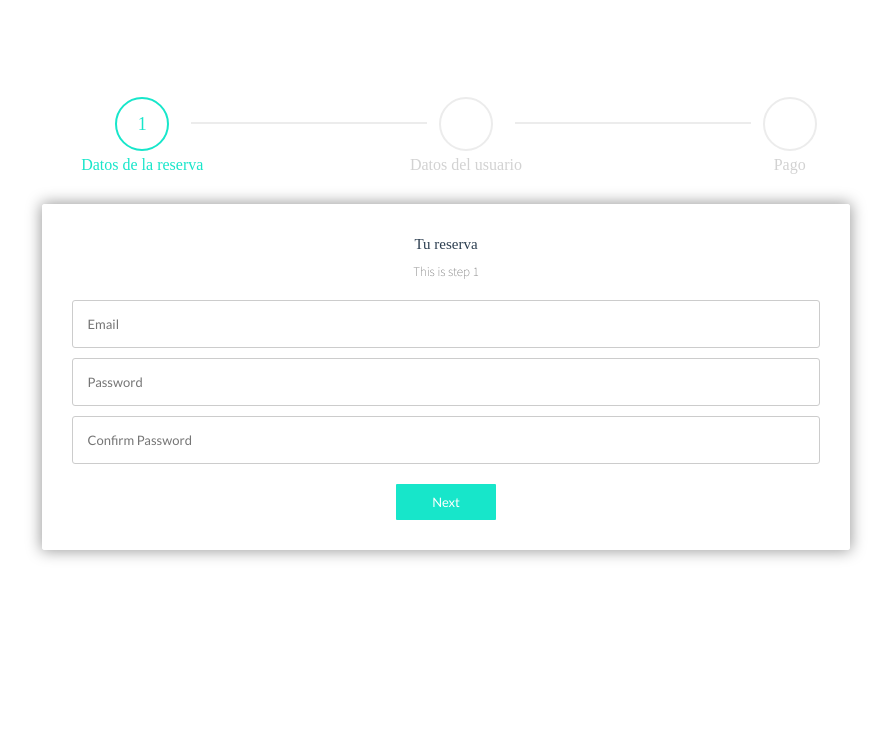
After one commit to Diesouto/MonarchHotel, a PHP site: page /payment.php in a window 1280 px wide. The commit adds this page. Shown: the top 749 px of the page, without its empty margins (194-1085 px from the left). Run offline with PHP 8.4, Linux system fonts and the light colour scheme; some libraries are stand-ins or nearby versions.

Commit message:
Added payment

```diff
--- /dev/null
+++ b/css/payment.css
@@ -0,0 +1,165 @@
+@charset "UTF-8";
+@import url("https://fonts.googleapis.com/css2?family=Lato&display=swap");
+@import url("https://fonts.googleapis.com/css2?family=Source+Sans+Pro:wght@200&display=swap");
+
+h1 {
+  font-family: "Source Sans Pro", sans-serif;
+  font-size: 71px;
+  font-weight: normal;
+  margin-bottom: 10px;
+}
+
+h3 {
+  font-family: "Source Sans Pro", sans-serif;
+  font-size: 48px;
+  font-weight: ultralight;
+  margin: 0px 0px 40px 0px;
+}
+
+h4 {
+  font-family: "Lato";
+  font-size: 15px;
+  font-weight: normal;
+  color: #17e6ca;
+  margin: 40px 0px 0px 0px;
+}
+
+h5 {
+  font-family: "Source Sans Pro", sans-serif;
+  font-size: 12px;
+  color: #D8D8D8;
+}
+
+p {
+  font-family: "Lato";
+  font-size: 20px;
+  font-weight: normal;
+}
+
+#msform{
+  width: 80%;
+  margin: 50px auto;
+  text-align: center;
+  position: relative;
+}
+#msform fieldset{
+  background: white;
+  border: 0 none;
+  border-radius: 3px;
+  box-shadow: 0 0 15px 1px rgba(0, 0, 0, 0.4);
+  padding: 20px 30px;
+  box-sizing: border-box;
+  width: 80%;
+  margin: 0 10%;
+  position: absolute;
+}
+#msform fieldset:not(:first-of-type){
+  display: none;
+}
+#msform input, #msform textarea{
+  padding: 15px;
+  border: 1px solid #ccc;
+  border-radius: 3px;
+  margin-bottom: 10px;
+  width: 100%;
+  box-sizing: border-box;
+  font-family: 'Lato', sans-serif !important;
+  color: #2C3E50;
+  font-size: 13px;
+}
+#msform .action-button{
+  width: 100px;
+  background: #17e6ca;
+  font-weight: 400;
+  color: white;
+  border: 0 none;
+  border-radius: 1px;
+  cursor: pointer;
+  padding: 10px 5px;
+  margin: 10px 5px;
+}
+#msform .action-button:hover, #msform .action-button:focus{
+  color: #17e6ca;
+  background-color: white;
+  font-weight: 100;
+  box-shadow: 0 0 0 1px #17e6ca;
+}
+.fs-title{
+  font-size: 15px;
+  color: #2C3E50;
+  margin-bottom: 10px;
+  font-weight:500;
+}
+.fs-subtitle{
+  font-weight: normal;
+  font-size: 13px;
+  color: #666;
+  margin-bottom: 20px;
+}
+#progressbar {
+  margin-bottom: 30px;
+  overflow: hidden;
+  counter-reset: step;
+}
+#progressbar li {
+    list-style-type: none;
+    color: #D2D2D2;
+    font-size: 16px;
+    width: 33.33%;
+    float: left;
+    position: relative;
+}
+#progressbar li.active {
+    color: #17e6ca;
+}
+#progressbar li:before{
+    content:'' ;/*counter(step)*/
+    counter-increment: step;
+    width: 50px;
+    line-height: 50px;
+    display: block;
+    font-size: 18px;
+    color:#fff ;
+    background: transparent;
+    border-radius: 100%;
+    margin: 0 auto 5px auto;
+  border: 2px solid #ECECEC;
+}
+#progressbar li:nth-child(1):before{
+  content:"1" ;
+  font-family: 'FontAwesome';
+}
+#progressbar li:nth-child(2):before{
+  content:"2" ;
+  font-family: 'FontAwesome';
+}
+#progressbar li:nth-child(3):before{
+  content:"3" ;
+  font-family: 'FontAwesome';
+}
+#progressbar li:after {
+    content: '';
+    width: 73%;
+    height: 2px;
+    background: #ECECEC;
+    position: absolute;
+    left: -35%;
+    top: 25px;
+    z-index: -1;
+}
+#progressbar li:first-child:after {
+  content: none;
+}
+#progressbar li.active:before {
+    border: 2px solid #17e6ca;
+    color: #17e6ca;
+  /* content: "\f164";*/
+}
+#progressbar li.active:after {
+  background: #17e6ca;
+  color: white;
+}
+.form_holder {
+    text-align: center;
+    margin: 30px 0 0;
+}
--- a/css/styles.css
+++ b/css/styles.css
@@ -70,6 +70,10 @@ p {
   font-family: "Lato";
   font-size: 20px;
   font-weight: normal;
+}
+
+sup {
+  font-size: 13px;
 }
 
 hr {
--- a/css/styles.scss
+++ b/css/styles.scss
@@ -85,6 +85,10 @@ p {
     font-weight: normal;
 }
 
+sup {
+    font-size: 13px;
+}
+
 hr {
     width: 5em;
 }
--- a/gestorBBDD.php
+++ b/gestorBBDD.php
@@ -159,7 +159,7 @@ function getHabitaciones () {
                                     <ul>
                                         <li>
                                             <h5>Tamaño</h5>
-                                            <p>' . $row['m2'] .'</p>
+                                            <p>' . $row['m2'] .'m<sup>2</sup></p>
                                             <h5>Ventana</h5>
                                             <p>' . $row['ventana'] .'</p>
                                         </li>
@@ -170,7 +170,15 @@ function getHabitaciones () {
                                             <p>' . $row['internet'] .'</p>
                                         </li>
                                     </ul>
-                                    <a href="#"><button class="button">Más información</button></a>
+                                    <form action = "' . htmlspecialchars($_SERVER["PHP_SELF"]) .'" method = "POST">
+                                        <input name="tipo_de_habitacion" type="hidden" value="' . $row['tipo_de_habitacion'] .'">
+                                        <input name="precio" type="hidden" value="' . $row['precio'] .'">
+                                        <input name="m2" type="hidden" value="' . $row['m2'] .'">
+                                        <input name="ventana" type="hidden" value="' . $row['ventana'] .'">
+                                        <input name="servicio_limpieza" type="hidden" value="' . $row['servicio_limpieza'] .'">
+                                        <input name="internet" type="hidden" value="' . $row['internet'] .'">
+                                        <input name="cargarDatos" class="button" type="submit" value="Reservar">
+                                    </form>
                                 </div>
                             </div>';
         }
@@ -223,6 +231,9 @@ function getHabitacion ($id) {
     return $resultado;
 }
 
+
+
+
 #endregion
 
 
@@ -252,6 +263,39 @@ function addHabitacion () {
     unset($stmt);
 }
 
+
+function addDatosReserva() {
+    $checkin = $_POST['checkin'];
+    $chekout = $_POST['checkout'];
+    $diasReserva = $chekout->diff($checkin)->format("%a");
+
+    $_SESSION['reserva'][0] = $_SESSION['usuario'][0];
+    $_SESSION['reserva'][1] = $checkin;
+    $_SESSION['reserva'][2] = $diasReserva;
+}
+
+function addReserva() {
+    session_start();
+    $bd = loadBBDD();
+    $sql = "INSERT INTO RESERVAS (`num_reserva`, `id_usuario`, `fecha_reserva`, `num_dias`)
+            VALUES (?,?,?,?)";
+
+    try {
+        $stmt = $bd->prepare($sql);
+
+        $stmt->bindValue(1, null);
+        $stmt->bindValue(2, $_SESSION['reserva'][0]);
+        $stmt->bindValue(3, $_SESSION['reserva'][1]);
+        $stmt->bindValue(4, $_SESSION['reserva'][2]);
+
+        $stmt->execute();
+    }
+    catch (\Exception $e) {
+        $bd->rollback();
+        throw $e;
+    }
+    unset($stmt);
+}
 
 #endregion
 
--- /dev/null
+++ b/js/payment.js
@@ -0,0 +1,69 @@
+$(function () {
+  var current_fs, next_fs, previous_fs;
+  var left, opacity, scale;
+  var animating;
+  $(".next").click(function () {
+    if (animating) return false;
+    animating = true;
+
+    current_fs = $(this).parent();
+    next_fs = $(this).parent().next();
+    $("#progressbar li").eq($("fieldset").index(next_fs)).addClass("active");
+    next_fs.show();
+    current_fs.animate(
+      { opacity: 0 },
+      {
+        step: function (now, mx) {
+          scale = 1 - (1 - now) * 0.2;
+          left = now * 50 + "%";
+          opacity = 1 - now;
+          current_fs.css({ transform: "scale(" + scale + ")" });
+          next_fs.css({ left: left, opacity: opacity });
+        },
+        duration: 1000,
+        complete: function () {
+          current_fs.hide();
+          animating = false;
+        },
+        easing: "easeInOutBack",
+      }
+    );
+  });
+
+  $(".previous").click(function () {
+    if (animating) return false;
+    animating = true;
+
+    current_fs = $(this).parent();
+    previous_fs = $(this).parent().prev();
+    $("#progressbar li")
+      .eq($("fieldset").index(current_fs))
+      .removeClass("active");
+    previous_fs.show();
+    current_fs.animate(
+      { opacity: 0 },
+      {
+        step: function (now, mx) {
+          scale = 0.8 + (1 - now) * 0.2;
+          left = (1 - now) * 50 + "%";
+          opacity = 1 - now;
+          current_fs.css({ left: left });
+          previous_fs.css({
+            transform: "scale(" + scale + ")",
+            opacity: opacity,
+          });
+        },
+        duration: 1000,
+        complete: function () {
+          current_fs.hide();
+          animating = false;
+        },
+        easing: "easeInOutBack",
+      }
+    );
+  });
+
+  $(".submit").click(function () {
+    return false;
+  });
+});
--- /dev/null
+++ b/payment.php
@@ -0,0 +1,63 @@
+<html>
+
+<head>
+    <title>Monarch</title>
+    <meta charset="UTF-8">
+    <script src="https://code.jquery.com/jquery-3.3.1.js" integrity="sha256-2Kok7MbOyxpgUVvAk/HJ2jigOSYS2auK4Pfzbm7uH60=" crossorigin="anonymous"></script>
+    <script type="text/javascript" src="http://code.jquery.com/ui/1.10.3/jquery-ui.js"></script>
+    <link rel="stylesheet" href="css/payment.css">
+    <link rel="icon" href="img/empresa/logo.svg">
+</head>
+
+<body>
+
+    <?php
+        include "gestorBBDD.php";
+
+        if ($_SERVER["REQUEST_METHOD"] == "POST") {
+            //pagar();
+        }
+    ?>
+
+<div class="form_holder">
+<h2 class="fs-title" style="color:#fff;">steps jquery form with Icons</h2>
+<form id="msform">
+  <ul id="progressbar">
+    <li class="active">Datos de la reserva</li>
+    <li>Datos del usuario</li>
+    <li>Pago</li>
+  </ul>
+  <fieldset>
+    <h2 class="fs-title">Tu reserva</h2>
+    <h3 class="fs-subtitle">This is step 1</h3>
+    <input type="text" name="email" placeholder="Email" />
+    <input type="password" name="pass" placeholder="Password" />
+    <input type="password" name="cpass" placeholder="Confirm Password" />
+    <input type="button" name="next" class="next action-button" value="Next" />
+  </fieldset>
+  <fieldset>
+    <h2 class="fs-title">Tus datos</h2>
+    <h3 class="fs-subtitle">Your presence on the social network</h3>
+    <input type="text" name="twitter" placeholder="Twitter" />
+    <input type="text" name="facebook" placeholder="Facebook" />
+    <input type="text" name="gplus" placeholder="Google Plus" />
+    <input type="button" name="previous" class="previous action-button" value="Previous" />
+    <input type="button" name="next" class="next action-button" value="Next" />
+  </fieldset>
+  <fieldset>
+    <h2 class="fs-title">Pagamiento</h2>
+    <h3 class="fs-subtitle">We will never sell it</h3>
+    <input type="text" name="fname" placeholder="First Name" />
+    <input type="text" name="lname" placeholder="Last Name" />
+    <input type="text" name="phone" placeholder="Phone" />
+    <textarea name="address" placeholder="Address"></textarea>
+    <input type="button" name="previous" class="previous action-button" value="Previous" />
+    <input type="submit" name="submit" class="submit action-button" value="Submit" />
+  </fieldset>
+</form>
+</div>
+
+    <script src="js/payment.js"></script>
+</body>
+
+</html>
--- a/reserva.php
+++ b/reserva.php
@@ -48,8 +48,8 @@
                         </li>
                         <li class="form-row">
                             <div class="slidecontainer">
-                                <p>Precio: <span id="demo"></span></p>
-                                <input type="range" min="1" max="100" value="50" class="slider" id="myRange">
+                                <p>Precio < <span id="demo"></span></p>
+                                <input type="range" min="1" max="100" value="100" class="slider" id="myRange">
                             </div>
                         </li>
                         <li class="form-row">
```
Also changed, not shown: 1 other file.
